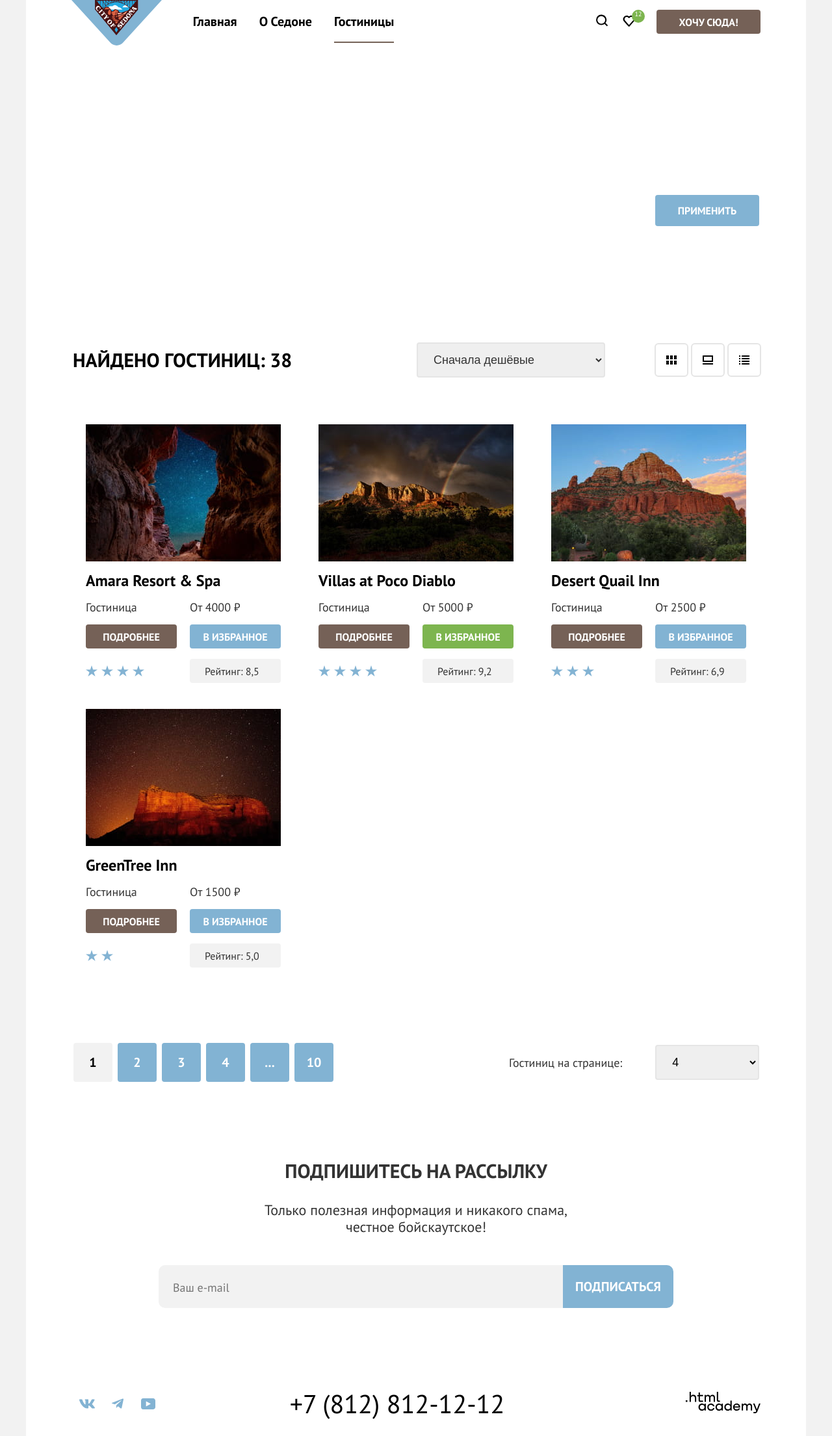
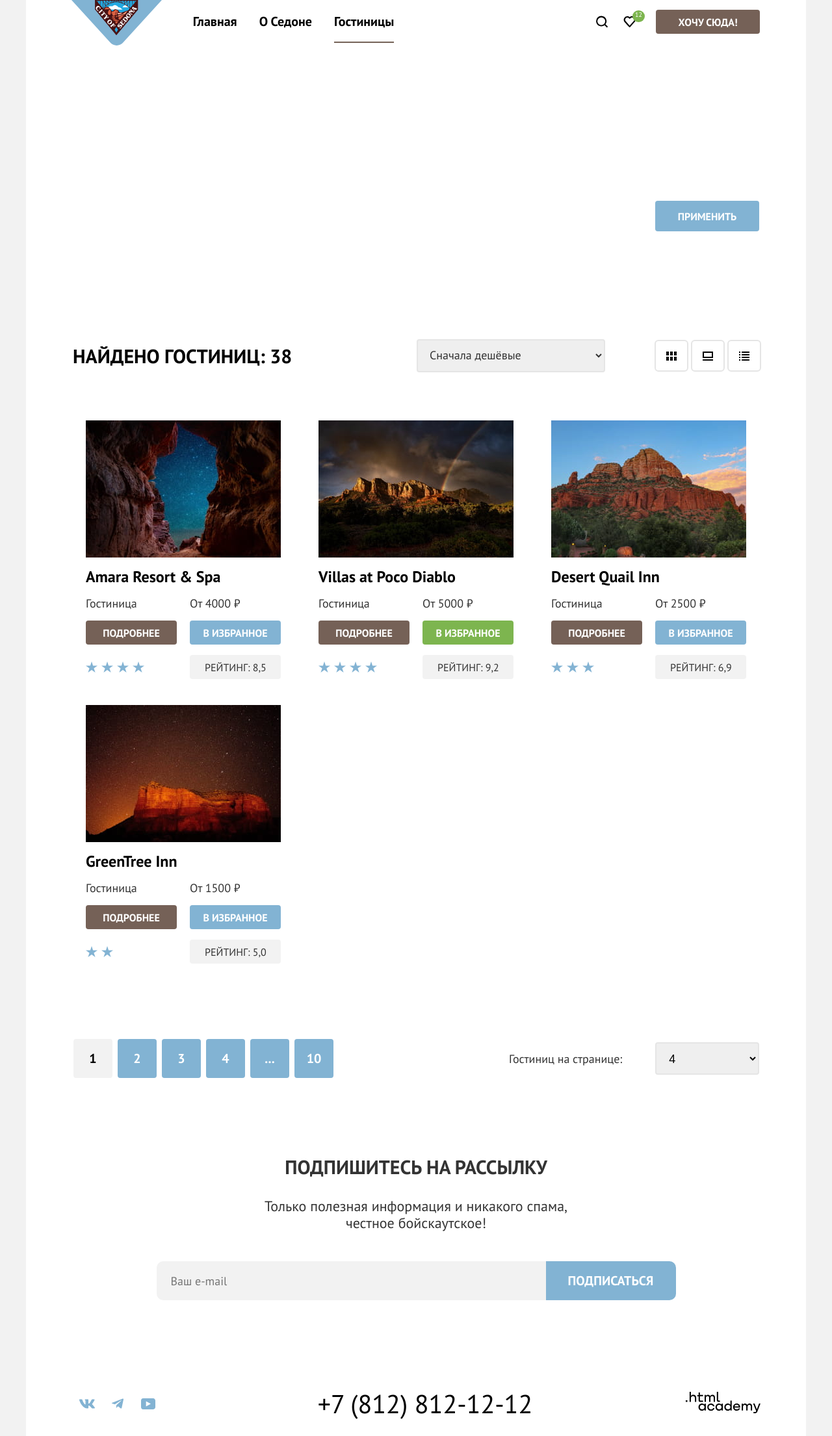
Before and after one commit to htmlacademy-htmlcss/1875121-sedona-34, a plain HTML site: page catalog.html in a window 1280 px wide. Shown: the whole page at 65% size. Drawn offline with Linux system fonts and the light colour scheme.

Commit message:
Исправления

```diff
--- a/catalog.html
+++ b/catalog.html
@@ -24,14 +24,14 @@
         </ul>
         <ul class="navigation-list navigation-user">
           <li class="navigation-item">
-            <a class="navigation-link" href="#">
+            <a class="navigation-link navigation-search" href="#">
               <span class="visually-hidden">
                 Поиск
               </span>
             </a>
           </li>
           <li class="navigation-item">
-            <a class="navigation-link" href="#">
+            <a class="navigation-link navigation-favorite" href="#">
               <span class="navigation-counter">12</span>
               <span class="visually-hidden">
                 Избранное
--- a/styles/styles.css
+++ b/styles/styles.css
@@ -166,19 +166,19 @@ body {
   min-height: 23px;
 }
 
-.navigation-user .navigation-item:nth-child(1) .navigation-link {
+.navigation-search {
   background-image: url("../images/search.svg");
   background-repeat: no-repeat;
-  background-position: 11px 21px;
+  background-position: 11px 22px;
   padding: 20px 12px 22px 11px;
 }
 
-.navigation-user .navigation-item:nth-child(2) .navigation-link {
+.navigation-favorite {
   background-image: url("../images/favorite.svg");
   background-repeat: no-repeat;
-  background-position: 17px 23px;
+  background-position: 7px 23px;
   padding: 20px 12px 22px 11px;
-  margin-right: 26px;
+  margin-right: 4px;
 }
 
 .navigation-link {
@@ -207,11 +207,11 @@ body {
 
 .navigation-counter {
   display: block;
-  width: 20px;
-  height: 20px;
+  width: 19px;
+  height: 18px;
   position: relative;
   top: -6px;
-  left: 20px;
+  left: 4px;
   font-weight: 400;
   font-size: 10px;
   line-height: 13px;
@@ -237,7 +237,7 @@ body {
 
 .main-inner {
   padding-top: 0;
-  background-size: 100% auto;
+  background-size: 100% 402px;
   background-repeat: no-repeat;
   background-image: url("../images/catalog_background.jpg");
 }
@@ -314,6 +314,7 @@ body {
 }
 
 .advantages-item {
+  display: flex;
   width: 400px;
   flex-wrap: wrap;
   justify-content: center;
@@ -404,8 +405,9 @@ body {
 }
 
 .advantages-title {
+  width: 175px;
   margin: 0;
-  padding-top: 103px;
+  padding-top: 102px;
   padding-bottom: 30px;
   font-family: "PT Sans", sans-serif;
   font-size: 24px;
@@ -423,11 +425,13 @@ body {
 }
 
 .advantages-number {
+  width: 230px;
   margin: 0;
   padding-bottom: 30px;
 }
 
 .advantages-description {
+  width: 230px;
   margin: 0;
   padding-bottom: 102px;
 }
@@ -558,7 +562,7 @@ body {
 .newsletter-form {
   display: flex;
   margin: 0;
-  margin-bottom: 87px;
+  margin-bottom: 94px;
 }
 
 .newsletter-email {
@@ -578,10 +582,10 @@ body {
   font-size: 18px;
   line-height: 21px;
   padding: 0;
-  padding-top: 24px;
-  padding-bottom: 21px;
+  padding-top: 20px;
+  padding-bottom: 19px;
   padding-left: 22px;
-  width: 600px;
+  width: 577px;
   background: #f2f2f2;
   border-radius: 10px 0 0 10px;
   border: none;
@@ -602,8 +606,8 @@ body {
 }
 
 .newsletter-button {
-  width: 170px;
-  padding: 12px 15px;
+  width: 200px;
+  padding: 12px 9px;
   color: #ffffff;
   background-color: #82b3d3;
   font-size: 20px;
@@ -619,7 +623,7 @@ body {
   align-items: center;
   width: 1060px;
   margin: 0 auto;
-  padding: 40px 0 30px 0;
+  padding: 45px 0 30px 0;
 }
 
 .footer-social-list {
@@ -664,8 +668,10 @@ body {
 
 .footer-contacts {
   font-style: normal;
-  width: 720px;
+  width: 400px;
   text-align: center;
+  margin-right: 117px;
+  margin-left: 203px;
 }
 
 .footer-contacts a {
@@ -714,7 +720,7 @@ body {
 
 .inner-header-title {
   margin: 0;
-  padding-top: 25px;
+  padding-top: 34px;
   padding-left: 71px;
   padding-bottom: 10px;
   font-family: "PT Sans", sans-serif;
@@ -730,6 +736,7 @@ body {
   padding: 0;
   margin-bottom: 40px;
   margin-left: 72px;
+  font-size: 16px;
   color: #ffffff;
   list-style-type: none;
 }
@@ -789,7 +796,7 @@ body {
 }
 
 .hotel-filter {
-  margin-bottom: 78px;
+  margin-bottom: 55px;
   display: grid;
   grid-template-columns: 70px 1060px 70px;
 }
@@ -833,7 +840,7 @@ body {
   width: 160px;
   margin: 0;
   margin-top: 60px;
-  padding: 14px 15px;
+  padding: 9px 15px;
   border-radius: 4px;
 }
 
@@ -864,11 +871,11 @@ body {
   color: #ffffff;
   border: none;
   text-decoration: none;
-  text-transform: uppercase;
   cursor: pointer;
 }
 
 .hotel-filter-title {
+  margin-bottom: 30px;
   font-family: "PT Sans", sans-serif;
   font-size: 20px;
   line-height: 26px;
@@ -879,6 +886,7 @@ body {
 
 .hotel-filter-list {
   list-style-type: none;
+  margin: 0;
 }
 
 .hotel-filter-item {
@@ -926,10 +934,11 @@ body {
 .select-control {
   width: 290px;
   margin-right: 78px;
-  padding-top: 14px;
-  padding-bottom: 14px;
-  padding-left: 20px;
+  padding-top: 10px;
+  padding-bottom: 12px;
+  padding-left: 14px;
   color: #333333;
+  font-family: "PT Sans", sans-serif;
   font-size: 18px;
   line-height: 21px;
   border: 2px solid #e5e5e5;
@@ -954,7 +963,7 @@ body {
   align-items: center;
   justify-content: center;
   width: 48px;
-  height: 48px;
+  height: 45px;
   color: #000000;
   background-color: #ffffff;
   outline: 2px solid #e5e5e5;
@@ -1071,9 +1080,10 @@ body {
 
 .hotel-card-rating {
   margin: 0;
-  padding: 9px 23px;
+  padding: 9px 22px 8px 23px;
   font-size: 16px;
   line-height: 20px;
+  text-transform: uppercase;
   background-color: #f2f2f2;
   border-radius: 4px;
   grid-column: 2 / 3;
@@ -1120,9 +1130,9 @@ body {
 
 .select-control-pages {
   width: 160px;
-  padding-top: 14px;
-  padding-bottom: 14px;
-  padding-left: 20px;
+  padding-top: 13px;
+  padding-bottom: 11px;
+  padding-left: 15px;
   font-size: 18px;
   line-height: 21px;
   border: 2px solid #e5e5e5;
```
Also changed, not shown: index.html (+14 -17 lines).
